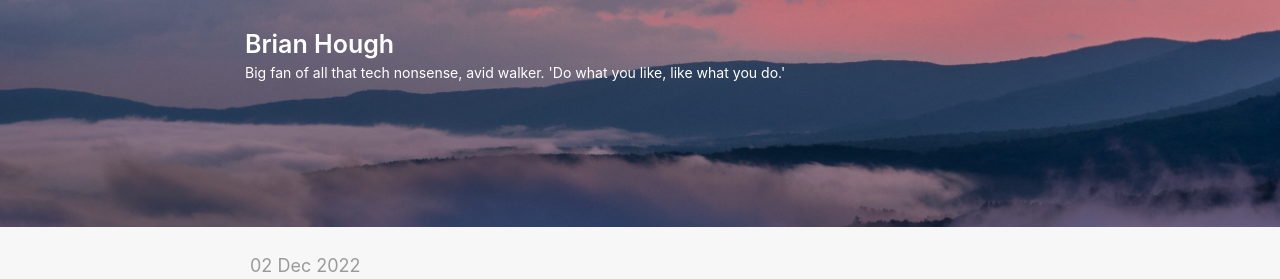
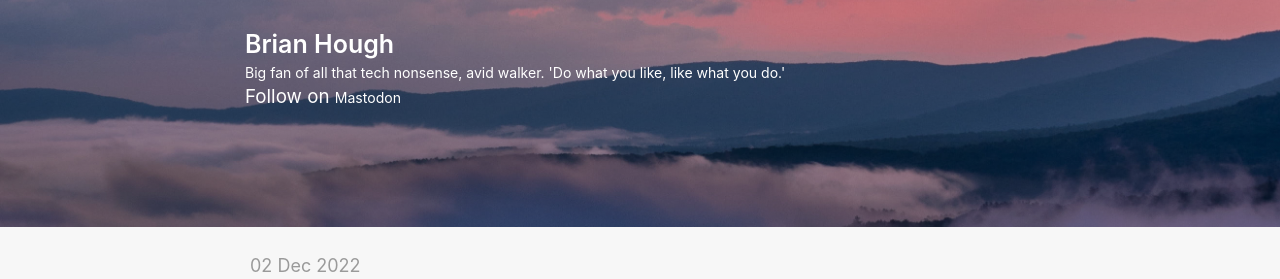
Before and after one commit to derfbwh/derfbwh.github.io, a Jekyll site: the page built from index.html, in a window 1280 px wide and 900 px high. Shown: the part 173-452 px from the top of the window. Built offline with Jekyll 4.4.1, drawn with Linux system fonts in a browser that asks for light colours; the list of posts is cut into pages by our own code.

Commit message:
Update default.html

```diff
--- a/_layouts/default.html
+++ b/_layouts/default.html
@@ -13,7 +13,8 @@
       <div class="masthead">
         <h3 class="masthead-title">
           <a href="/" title="Home">{{ site.title }}</a><br>
-          <small><a href="http://twitter.com/bwhough">{{ site.tagline }}</a></small>
+          <small><a href="http://twitter.com/bwhough">{{ site.tagline }}</a></small><br>
+          <span style="padding-top:15px;"><small>Follow on <b><a rel="me" href="https://mastodon.social/@brianhough">Mastodon</a></b></small>
         </h3>
       </div>
 
```
